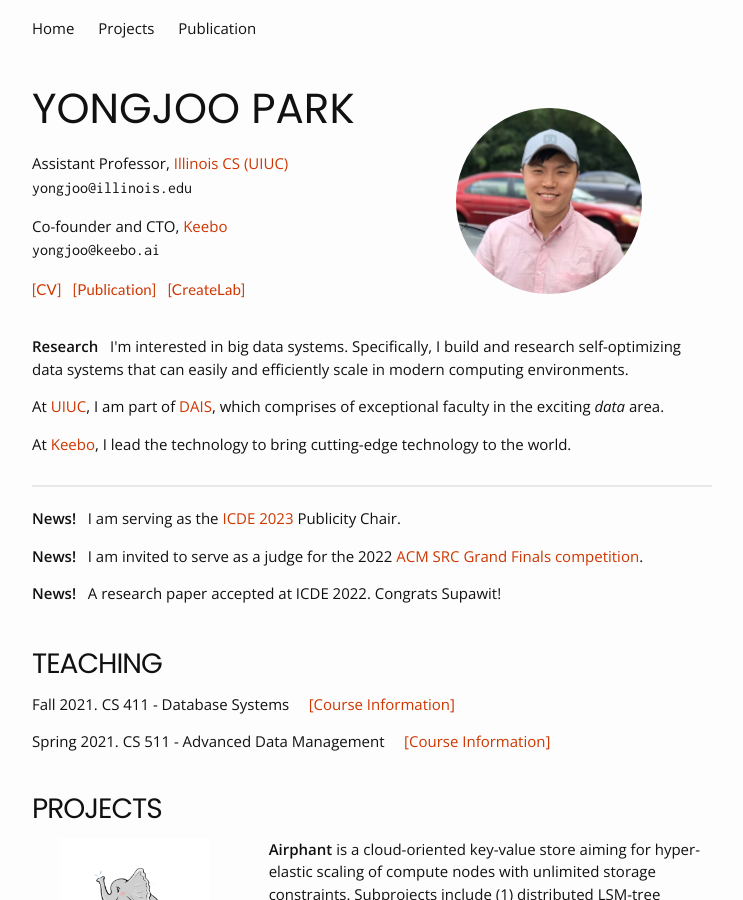
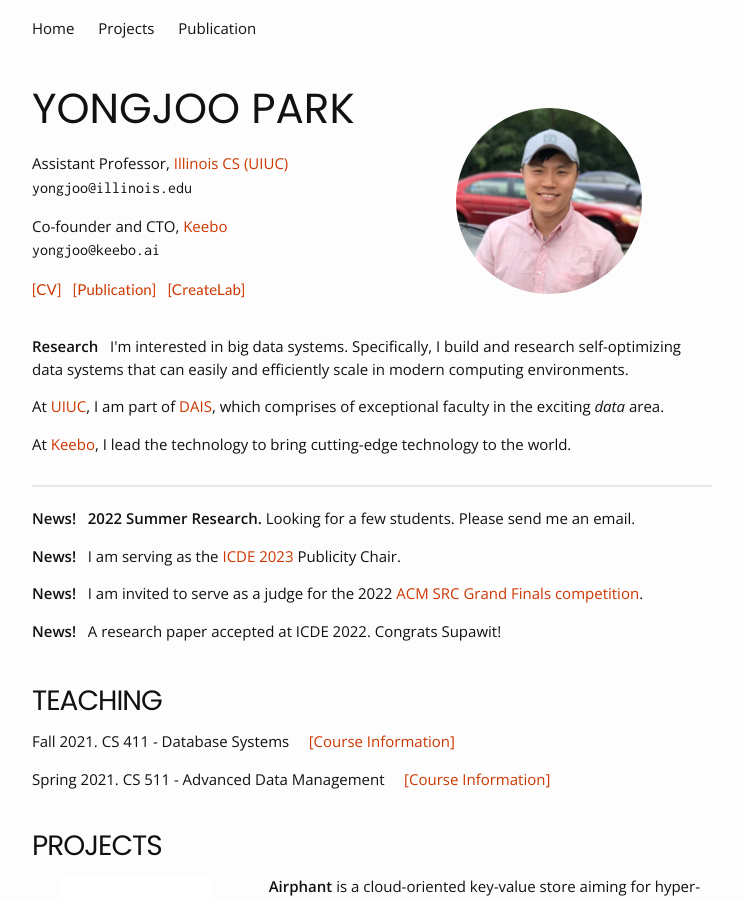
Before and after one commit to pyongjoo/pyongjoo.github.io, a Jekyll site: the page built from index.html, in a window 1280 px wide and 900 px high. Shown: the whole window, without its empty margins (268-1011 px from the left). Built offline with Jekyll 4.4.1, drawn with Linux system fonts in a browser that asks for light colours.

Commit message:
added news

```diff
--- a/index.html
+++ b/index.html
@@ -49,6 +49,7 @@ layout: home
 	<hr />
 	<div class="row news-block">
 	    <div class="col-md-12 col-lg-12">
+	    	<p><b>News!</b> &nbsp; <b>2022 Summer Research.</b> Looking for a few students. Please send me an email.</p>
 	    	<p><b>News!</b> &nbsp; I am serving as the <a href="https://icde2023.ics.uci.edu/">ICDE 2023</a> Publicity Chair.</p>
 	    	<p><b>News!</b> &nbsp; I am invited to serve as a judge for the 2022 <a href="https://src.acm.org/">ACM SRC Grand Finals competition</a>.</p>
 	        <p><b>News!</b> &nbsp; A research paper accepted at ICDE 2022. Congrats Supawit! </p>
```
